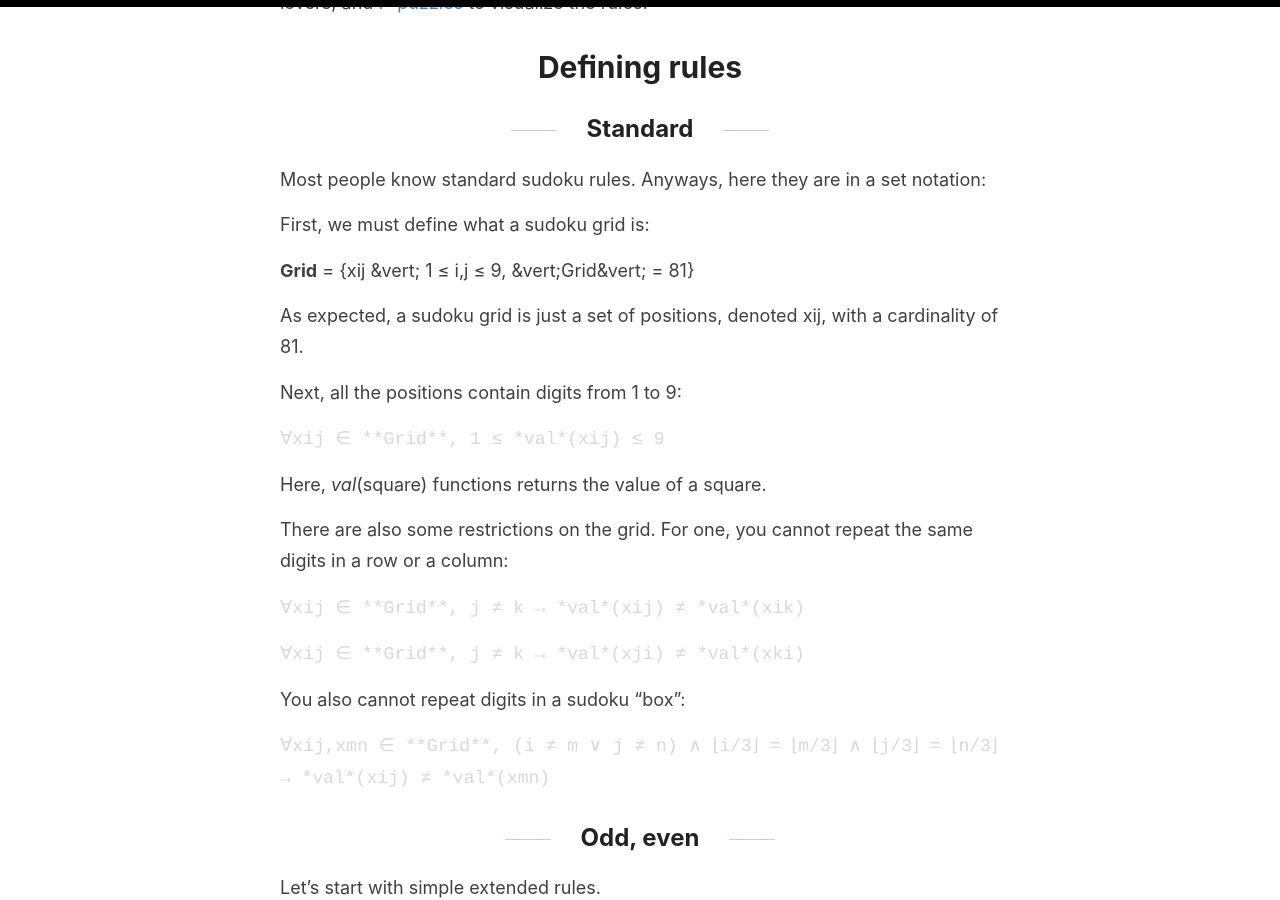
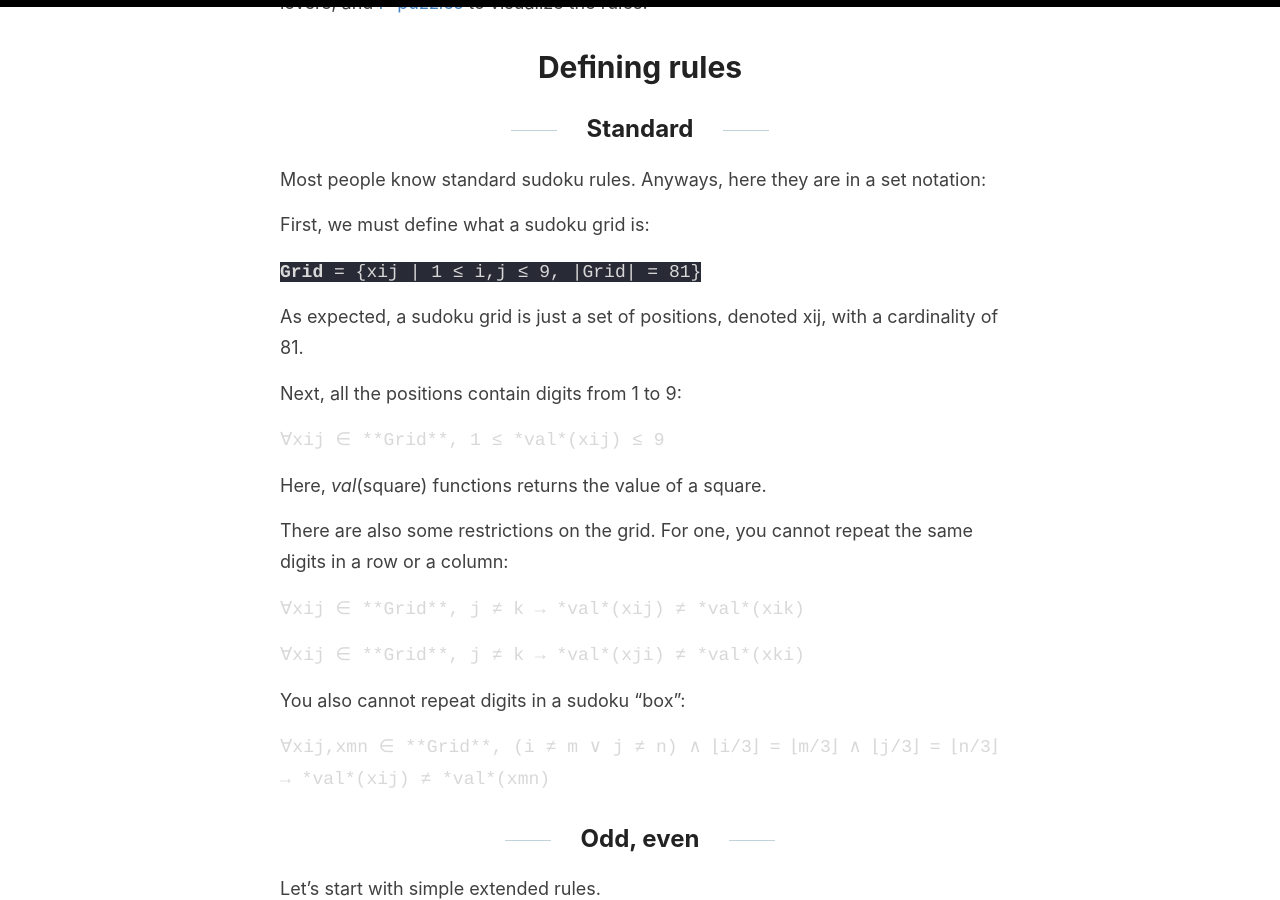
Before and after one commit to x0th/x0th.github.io, a Jekyll site: the page built from _posts/2021-07-24-extended-sudoku-sets.md, in a window 1280 px wide and 900 px high, scrolled down 1598 px. Built offline with Jekyll 4.4.1, drawn with Linux system fonts in a browser that asks for light colours.

Commit message:
Bug fix attempt 2

```diff
--- a/_posts/2021-07-24-extended-sudoku-sets.md
+++ b/_posts/2021-07-24-extended-sudoku-sets.md
@@ -27,7 +27,7 @@ Most people know standard sudoku rules. Anyways, here they are in a set notation
 
 First, we must define what a sudoku grid is:
 
-**Grid** = {x<sub>ij</sub> &vert; 1 &le; i,j &le; 9, &vert;Grid&vert; = 81}
+<code style="background-color:#282A36"><b>Grid</b> = {x<sub>ij</sub> &vert; 1 &le; i,j &le; 9, &vert;Grid&vert; = 81}</code>
 
 As expected, a sudoku grid is just a set of positions, denoted x<sub>ij</sub>, with a cardinality of 81.
 
```
